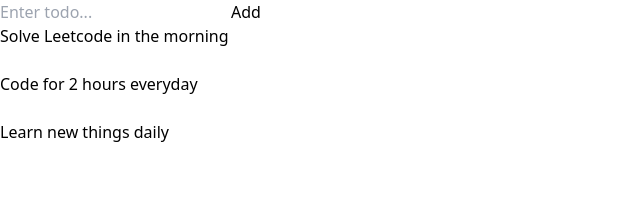
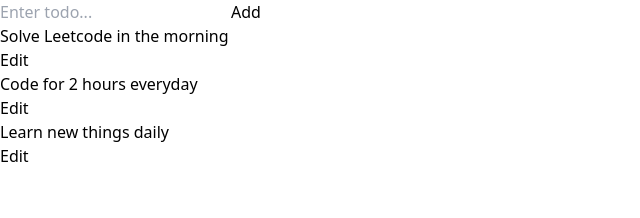
Before and after one commit to aadarshraj02/simple-to-do, a React (Vite) app: page / in a window 1280 px wide. Shown: the top 218 px of the page, without its empty margins (0-640 px from the left). Built offline with nearby package versions, Linux system fonts and the light colour scheme.

Commit message:
UPDATED ICON TO NAME

```diff
--- a/src/components/TodoCard.jsx
+++ b/src/components/TodoCard.jsx
@@ -11,7 +11,7 @@ export default function TodoCard(props) {
             handleEditTodo(index);
           }}
         >
-          <i className="fa-solid fa-pen-to-square"></i>
+        Edit
         </button>
         <button
           onClick={() => {
```
